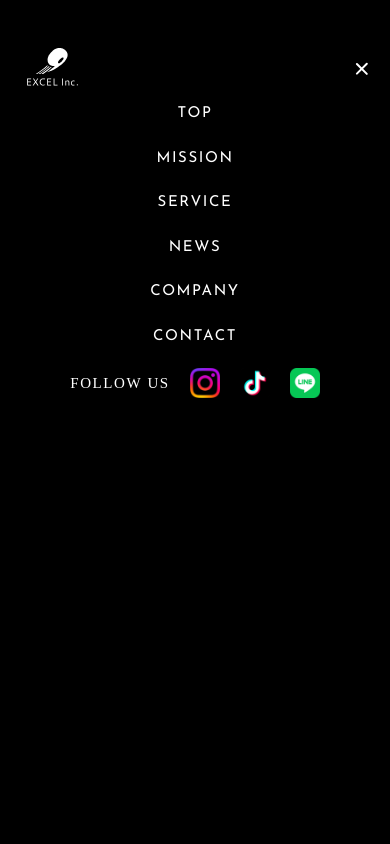
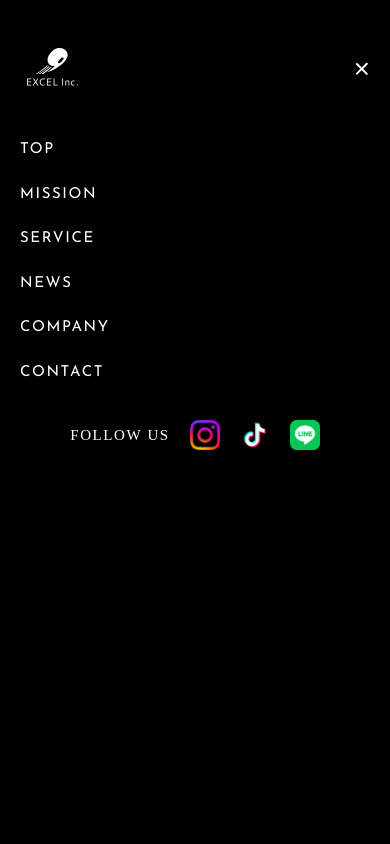
Before and after one commit to mitsu0428/excel-inc, a Next.js app: page / in a window 390 px wide. Both pictures are taken after a click on the element 357 px from the left and 36 px from the top of the page. Shown: the top 844 px of the page. Built offline with nearby package versions, Linux system fonts and the light colour scheme; a web font is replaced by a local one.

Commit message:
fix: ハンバーガーメニュー

```diff
--- a/src/app/components/HeaderNavigation/index.tsx
+++ b/src/app/components/HeaderNavigation/index.tsx
@@ -66,11 +66,15 @@ export const Component = () => {
     <Wrapper>
       <PC_SCREEN>
         <RowWrapper>
+          <StyledLink
+            href={"/"}
+            passHref
+          >
             <Logo
               src={logoLink}
               alt="Excel inc."
-            onClick={() => toggleMenu(isOpen)}
             />
+          </StyledLink>
         </RowWrapper>
 
         <RowWrapper className={Font.Font.CustomJosefinSans.className}>
@@ -97,11 +101,16 @@ export const Component = () => {
       </PC_SCREEN>
 
       <SP_SCREEN>
-        <RowSpaceBetweenWrapper>
+        <SP_SCREEN_HEADER>
+          <StyledLink
+            href={"/"}
+            passHref
+          >
             <Logo
               src={logoLink}
               alt="Excel inc."
             />
+          </StyledLink>
 
           <OpenWrapper
             $isOpen={isOpen}
@@ -111,23 +120,33 @@ export const Component = () => {
             <OpenTwoSpan $isOpen={isOpen} />
             <OpenThreeSpan $isOpen={isOpen} />
           </OpenWrapper>
-        </RowSpaceBetweenWrapper>
+        </SP_SCREEN_HEADER>
 
         <SP_SCREEN_MENU $isOpen={isOpen}>
-          <RowSpaceBetweenWrapper>
+          <SP_SCREEN_HEADER>
+            <StyledLink
+              href={"/"}
+              passHref
+              onClick={() => toggleMenu(isOpen)}
+            >
               <Logo
                 src={logoLink}
                 alt="Excel inc."
               />
+            </StyledLink>
+
             <CloseButton
               $isOpen={isOpen}
               onClick={() => toggleMenu(isOpen)}
             />
-          </RowSpaceBetweenWrapper>
+          </SP_SCREEN_HEADER>
 
-          <ColumnWrapper className={Font.Font.CustomJosefinSans.className}>
+          <SP_SCREEN_CONTENTS className={Font.Font.CustomJosefinSans.className}>
             {menu.map((item, index) => (
-              <RowWrapper key={index}>
+              <RowWrapper
+                key={index}
+                onClick={() => toggleMenu(isOpen)}
+              >
                 <StyledLink
                   href={item.link}
                   passHref
@@ -136,15 +155,16 @@ export const Component = () => {
                 </StyledLink>
               </RowWrapper>
             ))}
-          </ColumnWrapper>
+          </SP_SCREEN_CONTENTS>
 
-          <SNSWrapper>
+          <SP_SCREEN_FOOTER>
             <StyledSpan>{FOLLOW_US}</StyledSpan>
             {snsLink.map((item, index) => (
               <StyledLink
                 href={item.link}
                 passHref
                 key={index}
+                target="_blank"
               >
                 <Image
                   src={item.icon}
@@ -154,7 +174,7 @@ export const Component = () => {
                 />
               </StyledLink>
             ))}
-          </SNSWrapper>
+          </SP_SCREEN_FOOTER>
         </SP_SCREEN_MENU>
       </SP_SCREEN>
     </Wrapper>
@@ -223,7 +243,7 @@ const RowWrapper = styled.div`
 `;
 
 // memo: 横並びにする(間隔を空ける)
-const RowSpaceBetweenWrapper = styled.div`
+const SP_SCREEN_HEADER = styled.div`
   display: flex;
   flex-direction: row;
   color: #fff;
@@ -233,23 +253,24 @@ const RowSpaceBetweenWrapper = styled.div`
 `;
 
 // memo: 縦並びにする
-const ColumnWrapper = styled.div`
+const SP_SCREEN_CONTENTS = styled.div`
   display: flex;
   flex-direction: column;
   color: #fff;
-  align-items: center;
   gap: 20px;
+  margin-top: 36px;
+  text-align: left;
 `;
 
 // memo: SNSのアイコン
-const SNSWrapper = styled.div`
+const SP_SCREEN_FOOTER = styled.div`
   display: flex;
   flex-direction: row;
   align-items: center;
   justify-content: center;
   color: #fff;
   gap: 20px;
-  margin-top: 20px;
+  margin-top: 36px;
 `;
 
 // memo: ロゴ
@@ -268,7 +289,7 @@ const OpenWrapper = styled.div<{ $isOpen: boolean }>`
   display: inline-block;
   cursor: pointer;
   position: relative;
-  width: 25px;
+  width: 30px;
   height: 20px;
   vertical-align: middle;
 
```
Lines whose indentation alone changed are shown as unchanged.
